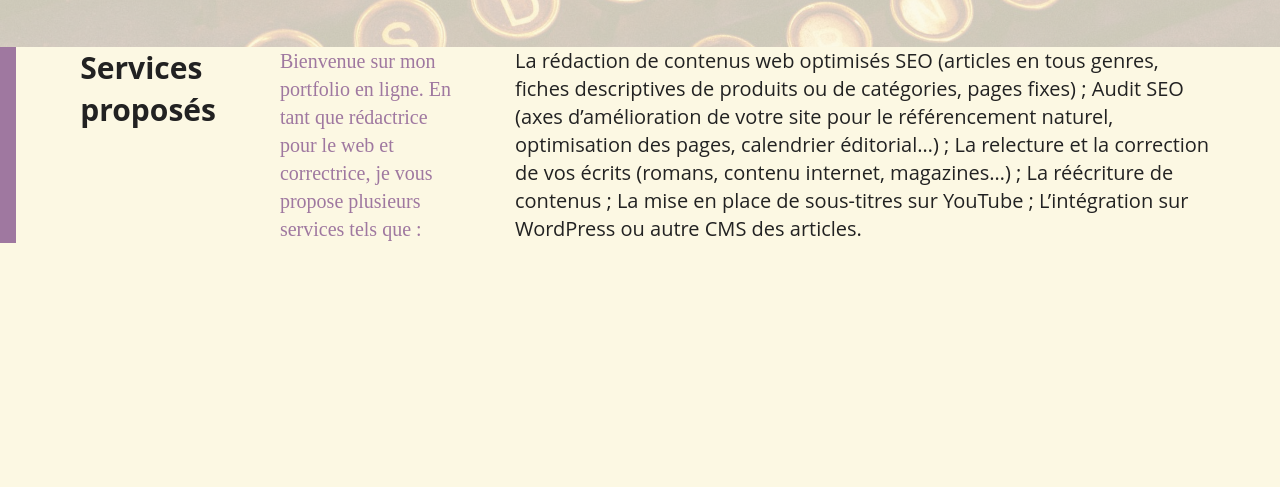
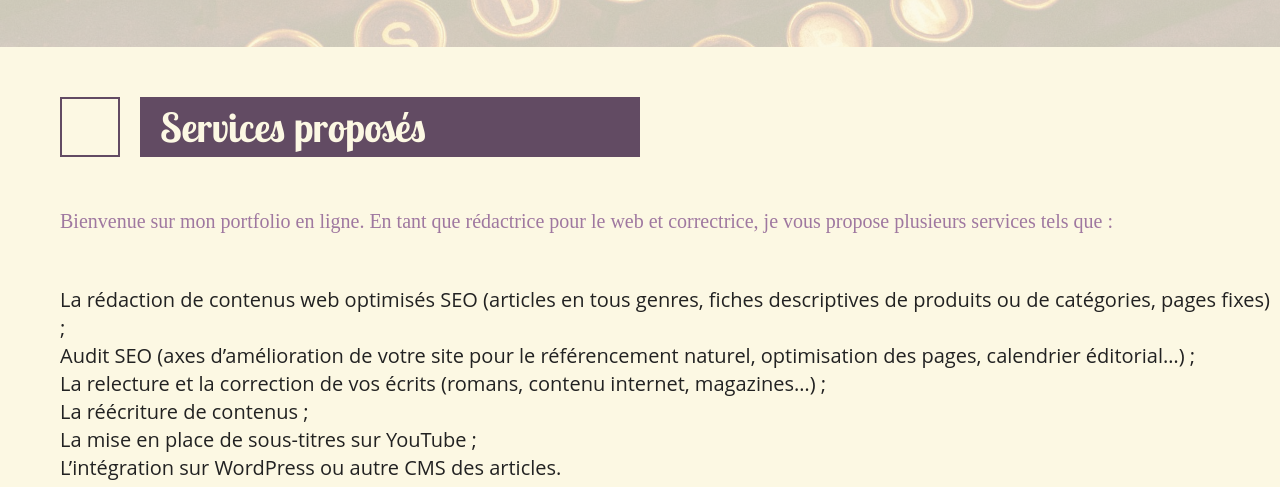
Before and after one commit to hugowoille/amandine-portfolio, a website built with Parcel: page index.html in a window 1280 px wide. Shown: the part 313-800 px from the top of the page. Built offline with nearby package versions, Linux system fonts and the light colour scheme; a web font is replaced by a local one.

Commit message:
début de la présentation

```diff
--- a/index.html
+++ b/index.html
@@ -58,21 +58,23 @@
   </main>
 
   <!-- ARTICLE PRESENTATION -->
-
-
+  <div class="h2s">
+    <div class="square"></div>
+    <h2 class="servp">Services proposés</h2>
+  </div>
   <article class="pres">
-    <div class="sidebar"></div>
-    <h2>Services proposés</h2>
     <p>Bienvenue sur mon portfolio en ligne. En tant que rédactrice pour le web et correctrice, je vous propose
       plusieurs services tels que :</p>
-    La rédaction de contenus web optimisés SEO (articles en tous genres, fiches descriptives de produits ou de
-    catégories, pages fixes) ;
-    Audit SEO (axes d’amélioration de votre site pour le référencement naturel, optimisation des pages, calendrier
-    éditorial…) ;
-    La relecture et la correction de vos écrits (romans, contenu internet, magazines…) ;
-    La réécriture de contenus ;
-    La mise en place de sous-titres sur YouTube ;
-    L’intégration sur WordPress ou autre CMS des articles.</p>
+    <ul>
+      <li>La rédaction de contenus web optimisés SEO (articles en tous genres, fiches descriptives de produits ou de
+        catégories, pages fixes) ;</li>
+      <li>Audit SEO (axes d’amélioration de votre site pour le référencement naturel, optimisation des pages, calendrier
+        éditorial…) ;</li>
+      <li>La relecture et la correction de vos écrits (romans, contenu internet, magazines…) ;</li>
+      <li>La réécriture de contenus ;</li>
+      <li>La mise en place de sous-titres sur YouTube ;</li>
+      <li>L’intégration sur WordPress ou autre CMS des articles.</li>
+    </ul>
   </article>
 
 </body>
--- a/stylesheets/abstracts/_variables.scss
+++ b/stylesheets/abstracts/_variables.scss
@@ -77,3 +77,4 @@ $creme:#fcf8e3;
 
 $lobster: 'Lobster Two', cursive;
 $arapey: 'Arapey', serif;
+$marginleft:60px;
--- a/stylesheets/pages/_home.scss
+++ b/stylesheets/pages/_home.scss
@@ -1,6 +1,33 @@
 // -----------------------------------------------------------------------------
 // This file contains styles that are specific to the home page.
 // -----------------------------------------------------------------------------
+
+
+//extend :
+
+.title {
+    color: $creme;
+    background-color: $mauve;
+    font-family: $lobster;
+    height: 60px;
+    width: 500px;
+    align-self: center;
+    padding-left: 20px;
+    margin-top: 50px;
+    margin-bottom: 50px;
+    line-height: 60px;
+    margin-left: 20px;
+    font-size: 2em;
+}
+
+.carre {
+    height: 60px;
+    width: 60px;
+    border: 2px solid $mauve;
+    margin-left: 60px;
+}
+
+
 body {
     background-color: $creme;
 
@@ -11,6 +38,7 @@ body {
         justify-content: space-around;
         height: 300px;
         align-items: center;
+
         .sc {
             img {
                 height: 300px;
@@ -22,41 +50,52 @@ body {
         }
 
         .titrelogo {
-            position:absolute;
-            display:flex;
+            position: absolute;
+            display: flex;
             justify-content: space-around;
             align-items: center;
-            width:100%;
+            width: 100%;
+
             h1 {
                 font-family: $lobster;
                 color: $mauve;
                 font-size: 3rem;
                 text-align: center;
             }
-            figure{
-                img{
+
+            figure {
+                img {
                     display: block;
-                    height:200px;
-                    width:200px;
+                    height: 200px;
+                    width: 200px;
                 }
             }
         }
     }
 
+    .h2s {
+        display: flex;
+        align-items: center;
+
+        .square {
+            @extend .carre;
+        }
+
+        h2 {
+            @extend .title;
+        }
+    }
+
     .pres {
+        margin-left: $marginleft;
         display: flex;
         justify-content: space-around;
-        gap: 5vw;
-
-        .sidebar {
-            width: 100px;
-            height: auto;
-            background-color: $violet;
-        }
-
+        gap: 4vw;
+        flex-direction: column;
         p {
             font-family: $arapey;
             color: $violet;
+
         }
     }
 }
```
Also changed, not shown: stylesheets/main.css, 1 other file.
